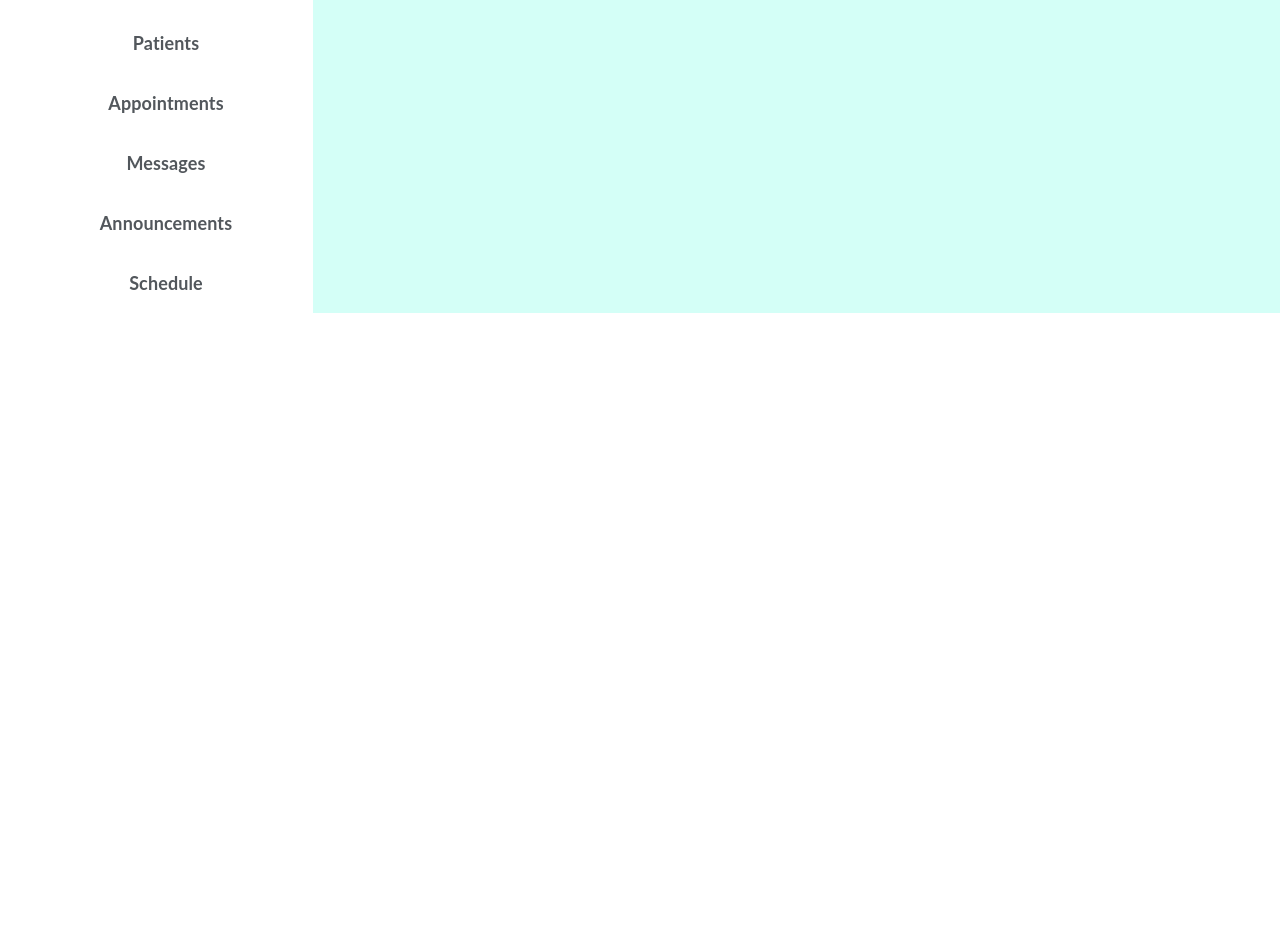
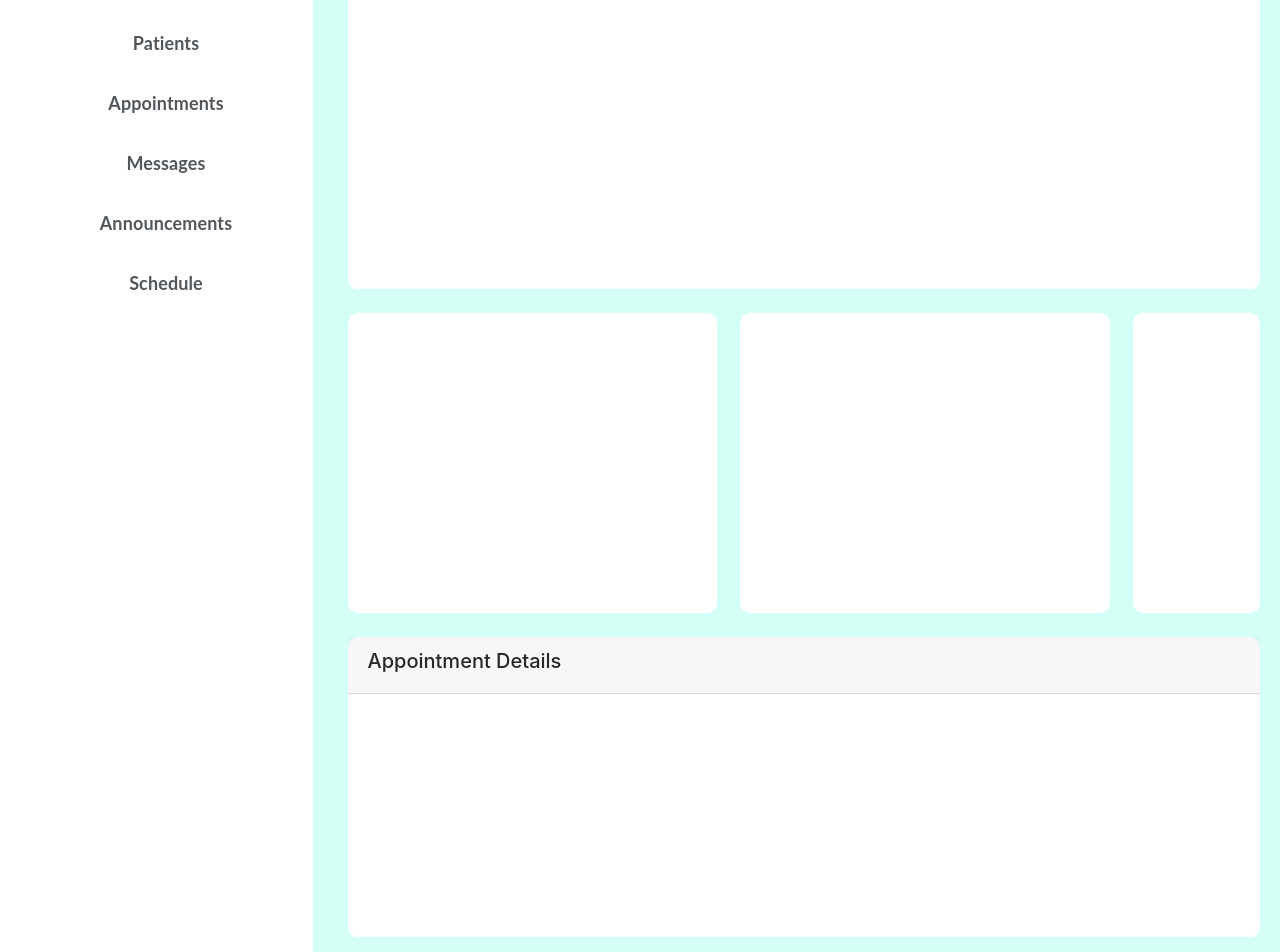
Before and after one commit to parthx9/Ok-Report, a React (Create React App) app: page /Home in a window 1280 px wide. Shown: the part 177-1129 px from the top of the page. Before the commit the page ends 800 px from the top, so only its background shows below. Built offline with nearby package versions, Linux system fonts and the light colour scheme.

Commit message:
Home structure defined

```diff
--- a/src/App.css
+++ b/src/App.css
@@ -37,6 +37,7 @@
 .search{
     border-radius: 15px;
     width: 300px;
+    border: 0px;
 }
 
 .nav li a{
@@ -75,6 +76,21 @@
     border: 0px;
 }
 
+.image-area .card{
+    height: 300px;
+}
+
+.detail-area .card{
+    height: 300px;
+}
+
+.appointment-area .card{
+    height: 300px;
+}
+
+.appointment-area .card-header{
+    color: #25282B;
+}
 /* .register-patient-btn:hover{
     color: #336CFB;
     background: #ffffff;
--- a/src/components/HomeComponent.jsx
+++ b/src/components/HomeComponent.jsx
@@ -39,6 +39,46 @@ class Home extends Component {
                         </div>
                     </div>
                 </div>
+                <div className='row pb-4 image-area'>
+                    <div className='col-12 image-section'>
+                        <div className='card'>
+                            <div className='card-body'>
+                            </div>
+                        </div>
+                    </div>
+                </div>
+                <div className='row pb-4 detail-area'>
+                    <div className='col-5 pr-2'>
+                        <div className='card'>
+                            <div className='card-body'>
+                            </div>
+                        </div>
+                    </div>
+                    <div className='col-5 pr-2'>
+                        <div className='card'>
+                            <div className='card-body'>
+                            </div>
+                        </div>
+                    </div>
+                    <div className='col-2'>
+                        <div className='card'>
+                            <div className='card-body'>
+                            </div>
+                        </div>
+                    </div>
+                </div>
+                <div className='row appointment-area'>
+                    <div className='col-12'>
+                        <div className='card'>
+                            <div className='card-header'>
+                                <h5>Appointment Details</h5>
+                            </div>
+                            <div className='card-body'>
+
+                            </div>
+                        </div>
+                    </div>
+                </div>
             </div>
         )
     }
```
